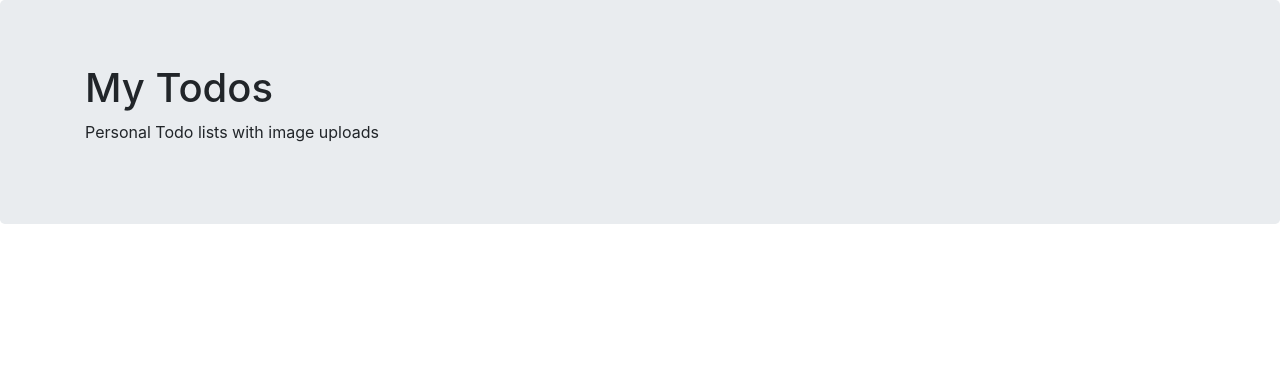
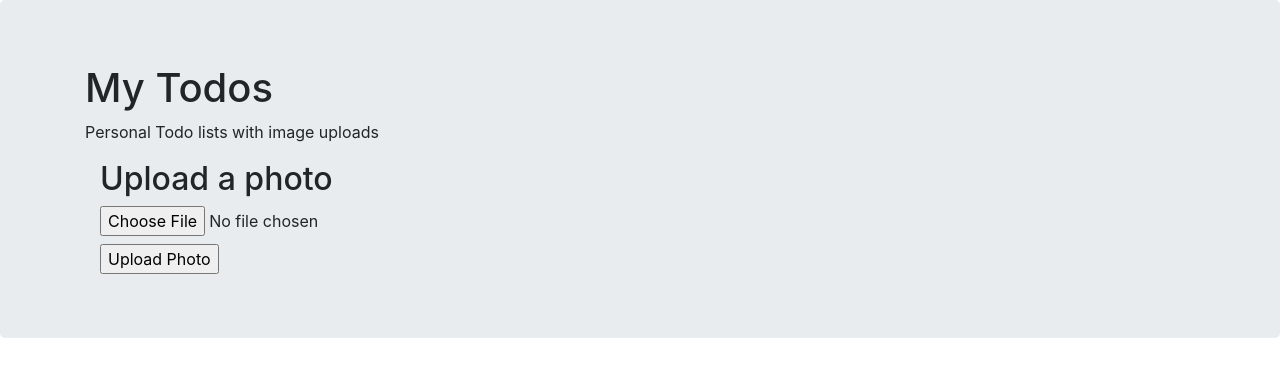
Before and after one commit to davideliason/todo-mern-auth, a website: page public/index.html in a window 1280 px wide. Drawn offline with nearby package versions, Linux system fonts and the light colour scheme.

Commit message:
simple upload form

```diff
--- a/public/index.html
+++ b/public/index.html
@@ -12,6 +12,23 @@
                 <h1>My Todos</h1>
                 <p>Personal Todo lists with image uploads</p>
             </div>
+
+            <div class="container">
+                    <div class="col-sm-12">
+                        <h2>Upload a photo</h2>
+
+                         <!-- IMAGE UPLOAD FORM -->
+                        <form action="/upload" enctype="multipart/form-data" method="POST">
+                              <div>
+                                <label><input type="file" id="photo" name="photo" /></label>
+                                <div>
+                                  <input type="submit" name="Upload" value="Upload Photo"/>
+                                </div>
+                              </div>
+                        </form>
+                    </div>
+                </div>
+
         </div>
     </body>
 </html>
--- /dev/null
+++ b/public/style.css
@@ -0,0 +1,3 @@
+.jumbotron {
+    margin-bottom: 0;
+}
```
